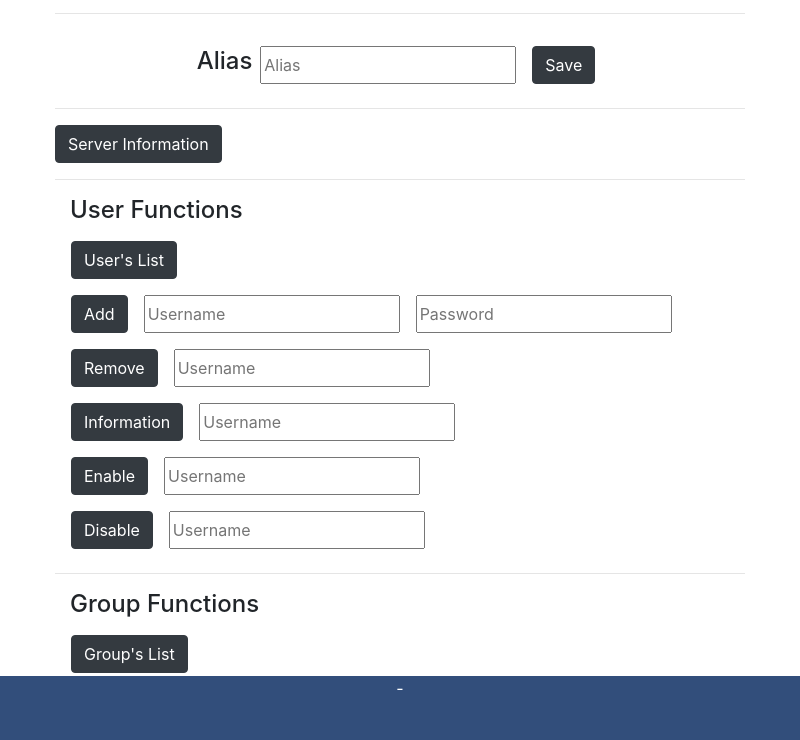
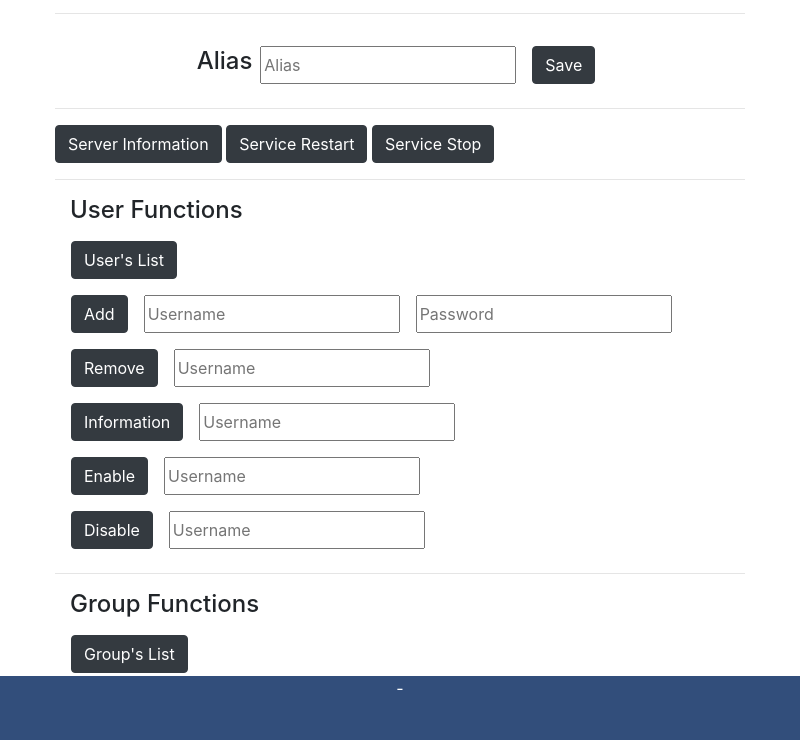
Before and after one commit to Spensarrr/Spens.IO, an Electron app: page index.html in a window 800 px wide. Shown: the part 49-789 px from the top of the page. Drawn offline with nearby package versions, Linux system fonts and the light colour scheme.

Commit message:
Added html and linked functions for service

```diff
--- a/commands/sui.js
+++ b/commands/sui.js
@@ -1,6 +1,3 @@
-// serviceInfo = 'mc.exe admin --json info ' + alias
-// serviceRestart  = 'mc.exe admin service restart ' + alias
-// serviceStop = 'mc.exe admin service stop ' + alias
 alias = localStorage.getItem('alias');
 
 function serviceInfo() {
--- a/index.html
+++ b/index.html
@@ -27,6 +27,8 @@
 
         <!-- SUI Fucntions -->
         <button class="btn btn-dark" onclick="serviceInfo()">Server Information</button>
+        <button class="btn btn-dark" onclick="serviceRestart()">Service Restart</button>
+        <button class="btn btn-dark" onclick="serviceStop()">Service Stop</button>
         <hr>
 
         <!-- User Fucntions -->
```
